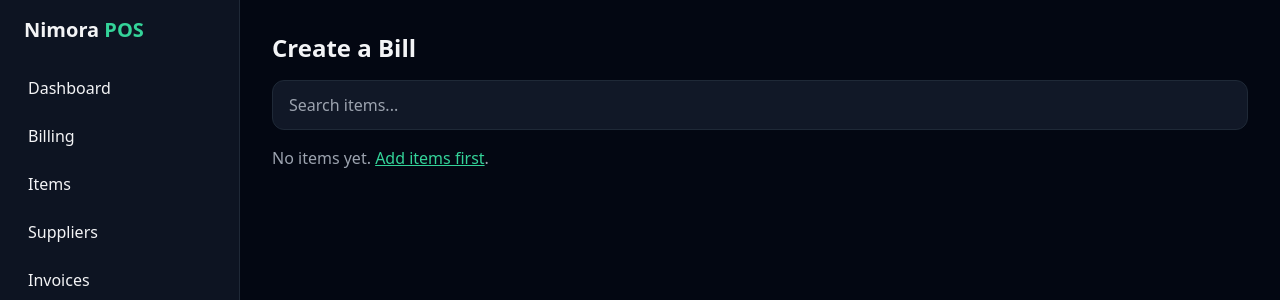
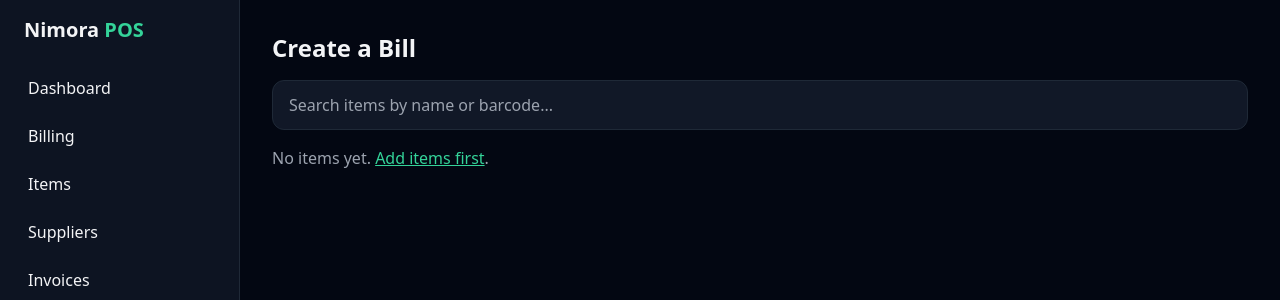
Before and after one commit to nimsara-web/Nimora-pos, a Flask app: page /pos in a window 1280 px wide. Shown: the top 300 px of the page. Run offline with Flask 3, Linux system fonts and the light colour scheme; data that the repository does not hold is empty; some libraries are stand-ins or nearby versions.

Commit message:
Update index.html

```diff
--- a/templates/index.html
+++ b/templates/index.html
@@ -3,7 +3,7 @@
 <h2 class="text-2xl font-bold mb-4 fade-in">Create a Bill</h2>
 
 <form method="GET" action="/pos" class="mb-4 fade-in">
-    <input name="q" value="{{ q }}" placeholder="Search items..." class="w-full bg-gray-900 border border-gray-800 rounded-xl px-4 py-3 focus:outline-none focus:border-emerald-500 transition">
+    <input name="q" value="{{ q }}" placeholder="Search items by name or barcode..." class="w-full bg-gray-900 border border-gray-800 rounded-xl px-4 py-3 focus:outline-none focus:border-emerald-500 transition">
 </form>
 
 {% if items %}
@@ -20,7 +20,7 @@
         {% endfor %}
     </div>
 
-    <div class="bg-gray-900 rounded-xl p-4 grid grid-cols-1 md:grid-cols-4 gap-3 border border-gray-800">
+    <div class="bg-gray-900 rounded-xl p-4 grid grid-cols-1 md:grid-cols-3 gap-3 border border-gray-800">
         <input name="customer" placeholder="Customer name (optional)" class="bg-gray-800 rounded-lg px-3 py-2">
         <select name="payment" class="bg-gray-800 rounded-lg px-3 py-2">
             <option>Cash</option>
@@ -29,6 +29,7 @@
         </select>
         <input name="discount" type="number" step="0.01" placeholder="Discount (Rs.)" class="bg-gray-800 rounded-lg px-3 py-2">
         <input name="tax_rate" type="number" step="0.01" placeholder="Tax %" value="{{ settings.tax_rate }}" class="bg-gray-800 rounded-lg px-3 py-2">
+        <input name="notes" placeholder="Notes (optional)" class="bg-gray-800 rounded-lg px-3 py-2 md:col-span-2">
     </div>
 
     <button type="submit" class="w-full md:w-auto bg-emerald-600 hover:bg-emerald-500 transition px-6 py-3 rounded-xl font-semibold shadow-lg shadow-emerald-900/40">
```
